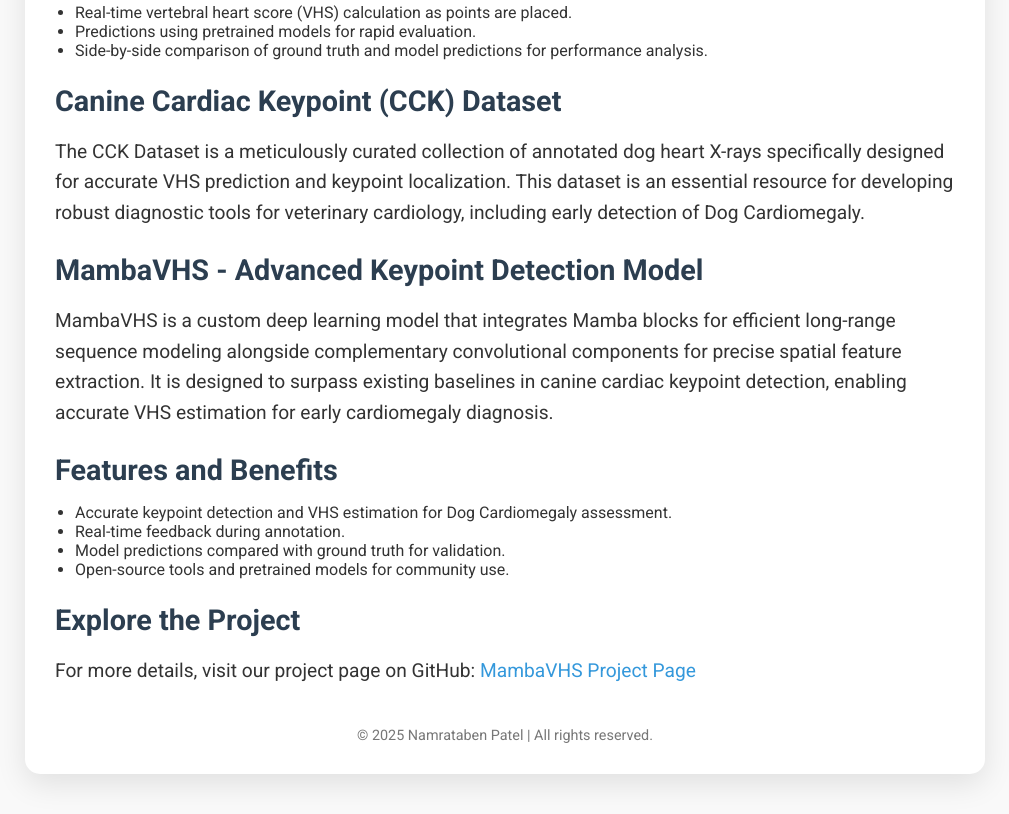
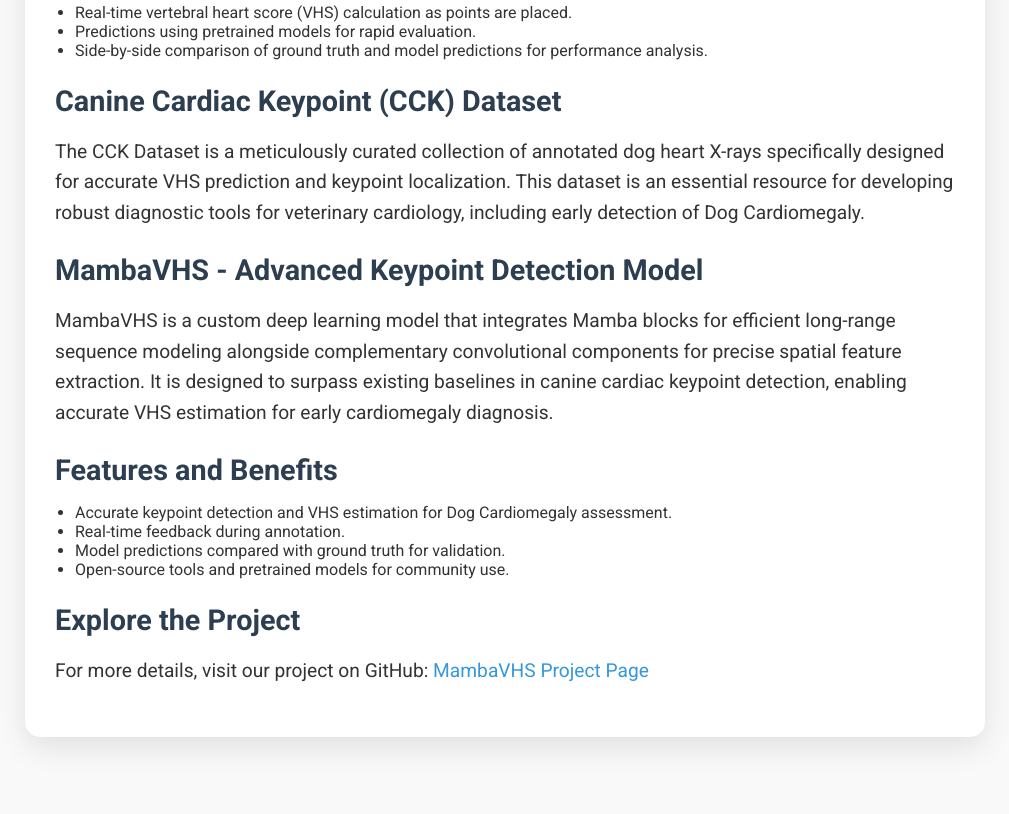
Before and after one commit to gen-ai-research/dog-vhs, a plain HTML site: page docs/index.html in a window 1280 px wide. Shown: the part 551-1365 px from the top of the page, without its empty margins (135-1144 px from the left). After the commit the page ends 1328 px from the top, so only its background shows below. Drawn offline with Linux system fonts and the light colour scheme.

Commit message:
- Fix mistake

```diff
--- a/docs/index.html
+++ b/docs/index.html
@@ -88,11 +88,11 @@
         </ul>
 
         <h2>Explore the Project</h2>
-        <p>For more details, visit our project page on GitHub: <a href="https://gen-ai-research.github.io/dog-vhs/">MambaVHS Project Page</a></p>
+        <p>For more details, visit our project on GitHub: <a href="https://github.com/gen-ai-research/dog-vhs">MambaVHS Project Page</a></p>
 
-        <div class="footer">
-            &copy; 2025 Namrataben Patel | All rights reserved.
-        </div>
+        <!-- <div class="footer"> -->
+            <!-- &copy; 2025 Namrataben Patel | All rights reserved. -->
+        <!-- </div> -->
     </div>
 </body>
 </html>
```
